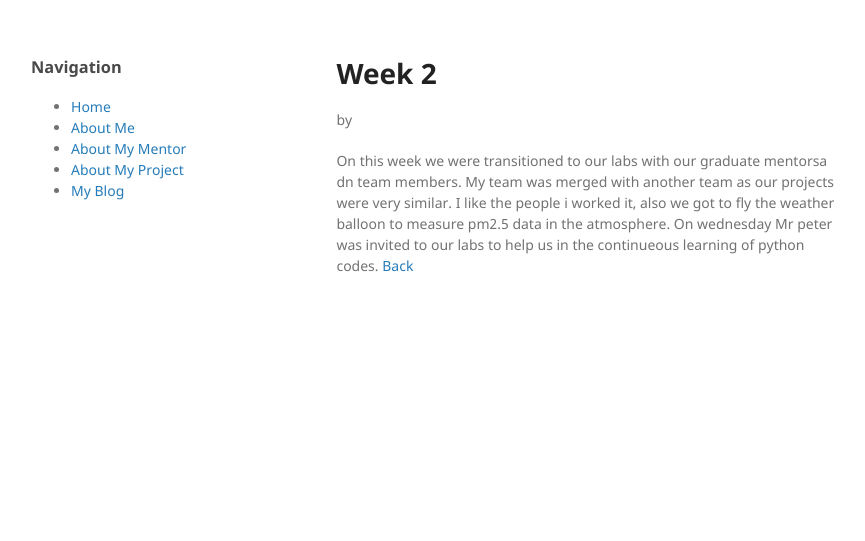
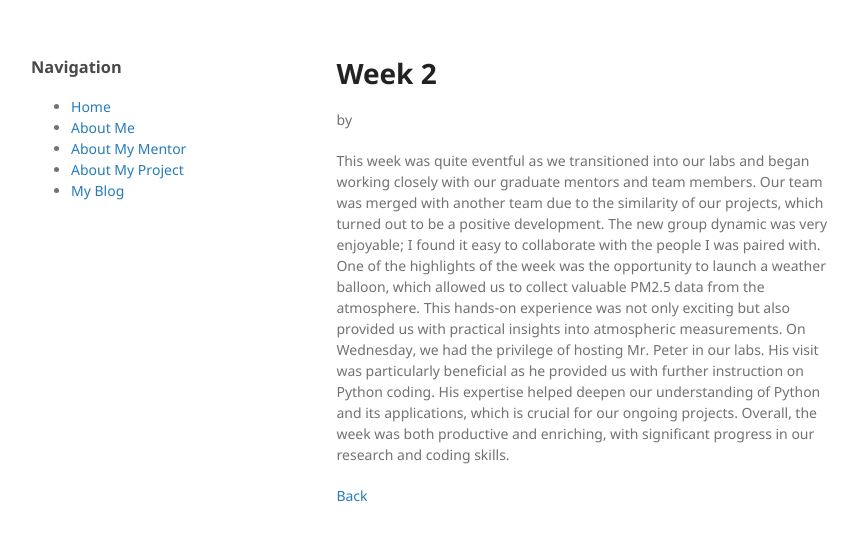
Before and after one commit to Onize12/Onize12.github.io, a Jekyll site: the page built from week2.md, in a window 1280 px wide. Shown: the top 541 px of the page, without its empty margins (179-1044 px from the left). Built offline with Jekyll 4.4.1, drawn with Linux system fonts in a browser that asks for light colours.

Commit message:
Update week2.md

```diff
--- a/week2.md
+++ b/week2.md
@@ -3,5 +3,10 @@ layout: post
 title: Week 2
 by: Victoria Mohammed
 ---
-On this week we were transitioned to our labs with our graduate mentorsa dn team members. My team was merged with another team as our projects were very similar. I like the people i worked it, also we got to fly the weather balloon to measure pm2.5 data in the atmosphere. On wednesday Mr peter was invited to our labs to help us in the continueous learning of python codes.
+This week was quite eventful as we transitioned into our labs and began working closely with our graduate mentors and team members. Our team was merged with another team due to the similarity of our projects, which turned out to be a positive development. The new group dynamic was very enjoyable; I found it easy to collaborate with the people I was paired with.
+One of the highlights of the week was the opportunity to launch a weather balloon, which allowed us to collect valuable PM2.5 data from the atmosphere. This hands-on experience was not only exciting but also provided us with practical insights into atmospheric measurements.
+On Wednesday, we had the privilege of hosting Mr. Peter in our labs. His visit was particularly beneficial as he provided us with further instruction on Python coding. His expertise helped deepen our understanding of Python and its applications, which is crucial for our ongoing projects. Overall, the week was both productive and enriching, with significant progress in our research and coding skills.
+
+
+
 [Back](./)
```
